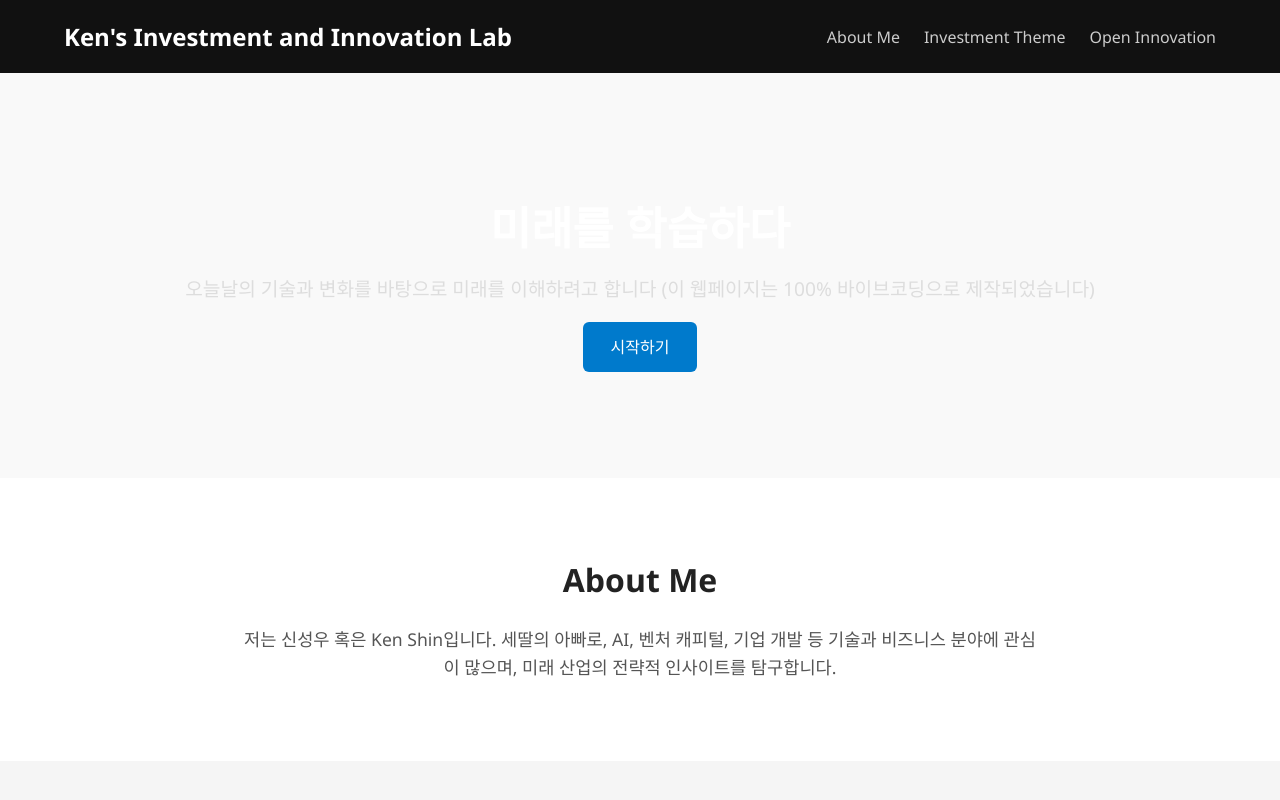
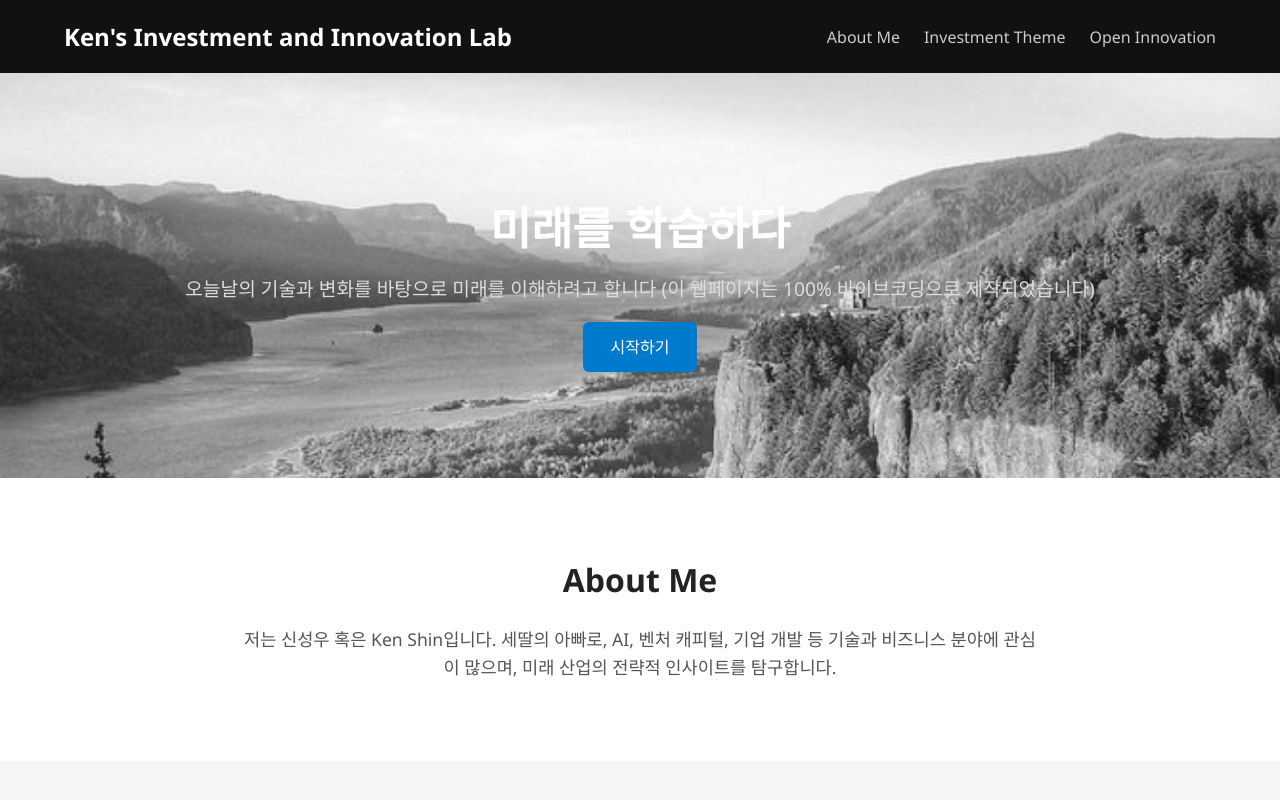
Before and after one commit to shinssi1238/my-homepage, a plain HTML site: page index.html in a window 1280 px wide. Shown: the top 800 px of the page. Drawn offline with Linux system fonts and the light colour scheme.

Commit message:
Add files via upload

```diff
--- a/index.html
+++ b/index.html
@@ -26,7 +26,7 @@
     /* 히어로 섹션 */
     .hero { position: relative; overflow: hidden; }
     .hero::before { content: ""; position: absolute; top: 0; left: 0; width: 100%; height: 100%;
-      background: url('/mnt/data/96.jpg') center/cover no-repeat; filter: grayscale(100%); z-index: 0; }
+      background: url('96.jpg') center/cover no-repeat; filter: grayscale(100%); z-index: 0; }
     .hero .container { position: relative; padding: 120px 0; text-align: center; color: #fff; z-index: 1; }
     .hero h2 { font-size: 2.8rem; margin-bottom: 16px; font-weight: 600; }
     .hero p { font-size: 1.2rem; margin-bottom: 32px; color: #ddd; }
```
